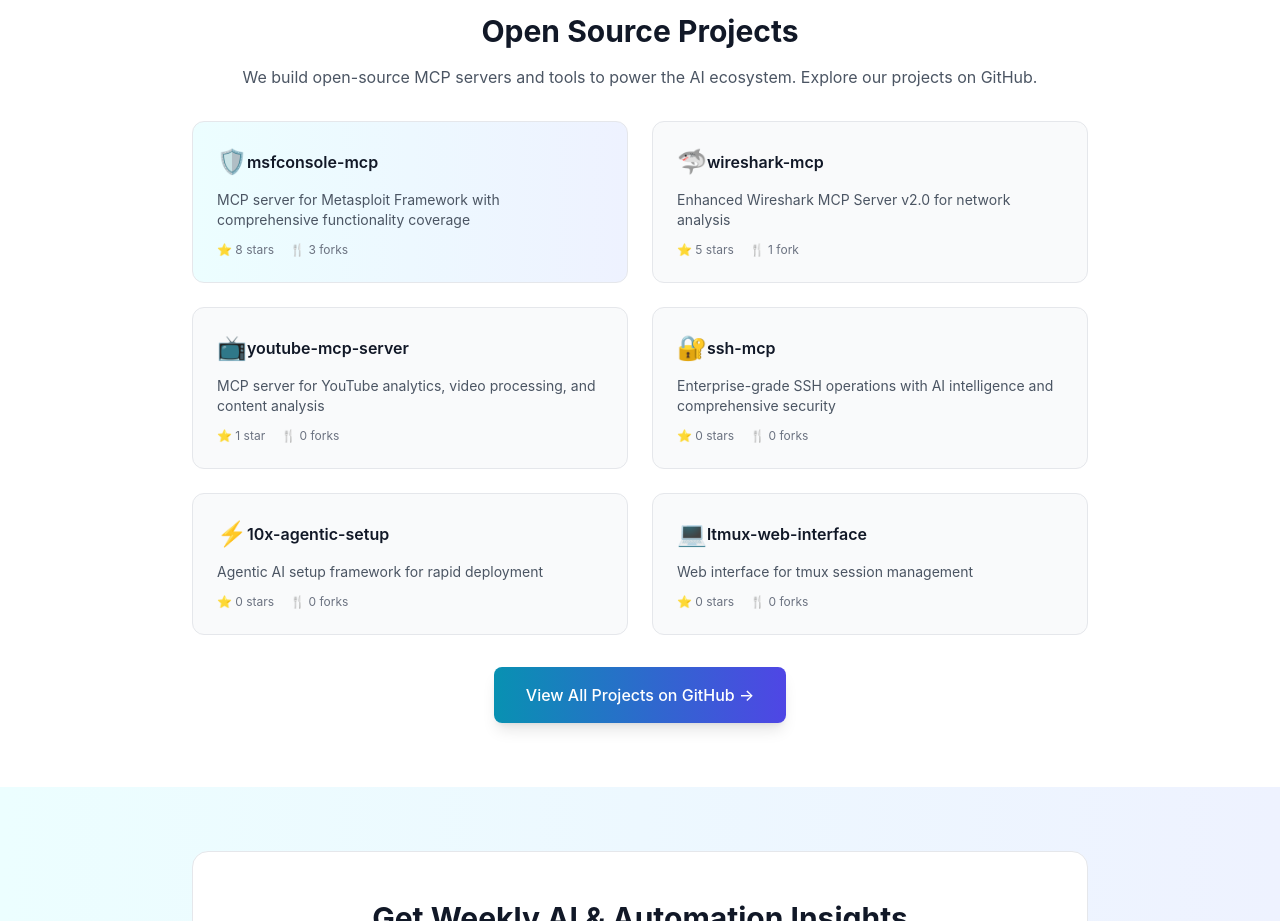
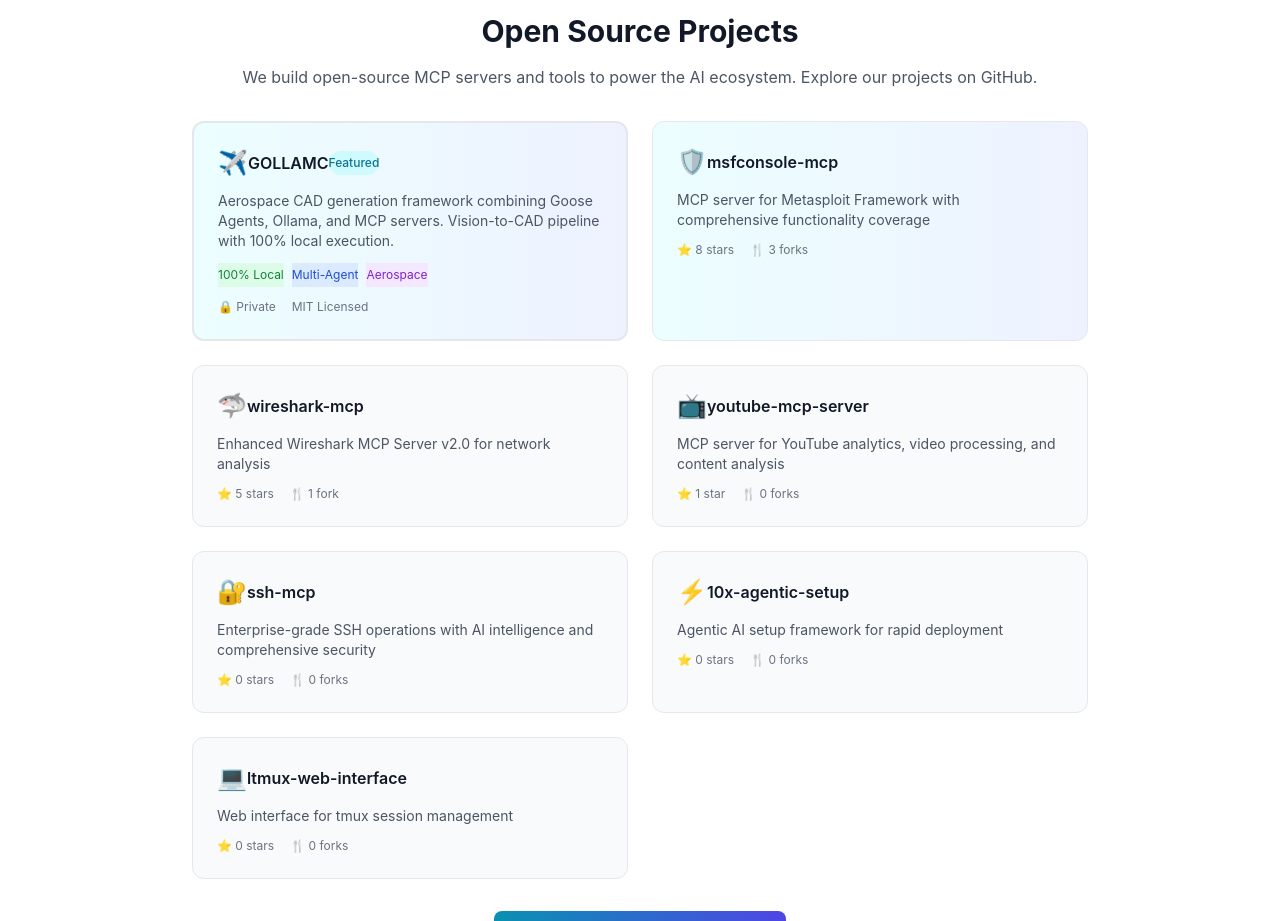
Before and after one commit to lyftium/lyftium.github.io, a website: page index.html in a window 1280 px wide. Shown: the part 7480-8401 px from the top of the page. Drawn offline with Linux system fonts and the light colour scheme.

Commit message:
feat: Add GOLLAMC project showcase to Open Source Projects section

```diff
--- a/index.html
+++ b/index.html
@@ -782,6 +782,23 @@
             <h2 class="text-3xl font-bold mb-4 text-center text-gray-900 dark:text-white">Open Source Projects</h2>
             <p class="text-center text-gray-600 dark:text-gray-300 mb-8">We build open-source MCP servers and tools to power the AI ecosystem. Explore our projects on GitHub.</p>
             <div class="grid md:grid-cols-2 lg:grid-cols-3 gap-6">
+                <a href="https://github.com/LYFTIUM-INC/GOLLAMC" target="_blank" rel="noopener noreferrer" class="bg-gradient-to-r from-cyan-50 to-indigo-50 dark:from-gray-800 dark:to-gray-900 rounded-xl p-6 border-2 border-cyan-200 dark:border-cyan-700 card-hover block md:col-span-2 lg:col-span-1">
+                    <div class="flex items-center gap-3 mb-3">
+                        <div class="text-2xl">✈️</div>
+                        <h3 class="font-semibold text-gray-900 dark:text-white">GOLLAMC</h3>
+                        <span class="px-2 py-1 bg-cyan-100 dark:bg-cyan-900 text-cyan-700 dark:text-cyan-300 rounded-full text-xs font-medium">Featured</span>
+                    </div>
+                    <p class="text-sm text-gray-600 dark:text-gray-300 mb-3">Aerospace CAD generation framework combining Goose Agents, Ollama, and MCP servers. Vision-to-CAD pipeline with 100% local execution.</p>
+                    <div class="flex flex-wrap gap-2 mb-3">
+                        <span class="px-2 py-1 bg-green-100 dark:bg-green-900 text-green-700 dark:text-green-300 rounded text-xs">100% Local</span>
+                        <span class="px-2 py-1 bg-blue-100 dark:bg-blue-900 text-blue-700 dark:text-blue-300 rounded text-xs">Multi-Agent</span>
+                        <span class="px-2 py-1 bg-purple-100 dark:bg-purple-900 text-purple-700 dark:text-purple-300 rounded text-xs">Aerospace</span>
+                    </div>
+                    <div class="flex items-center gap-4 text-xs text-gray-500 dark:text-gray-400">
+                        <span>🔒 Private</span>
+                        <span>MIT Licensed</span>
+                    </div>
+                </a>
                 <a href="https://github.com/LYFTIUM-INC/msfconsole-mcp" target="_blank" rel="noopener noreferrer" class="bg-gradient-to-r from-cyan-50 to-indigo-50 dark:from-gray-800 dark:to-gray-900 rounded-xl p-6 border border-cyan-200 dark:border-cyan-700 card-hover block">
                     <div class="flex items-center gap-3 mb-3">
                         <div class="text-2xl">🛡️</div>
```
